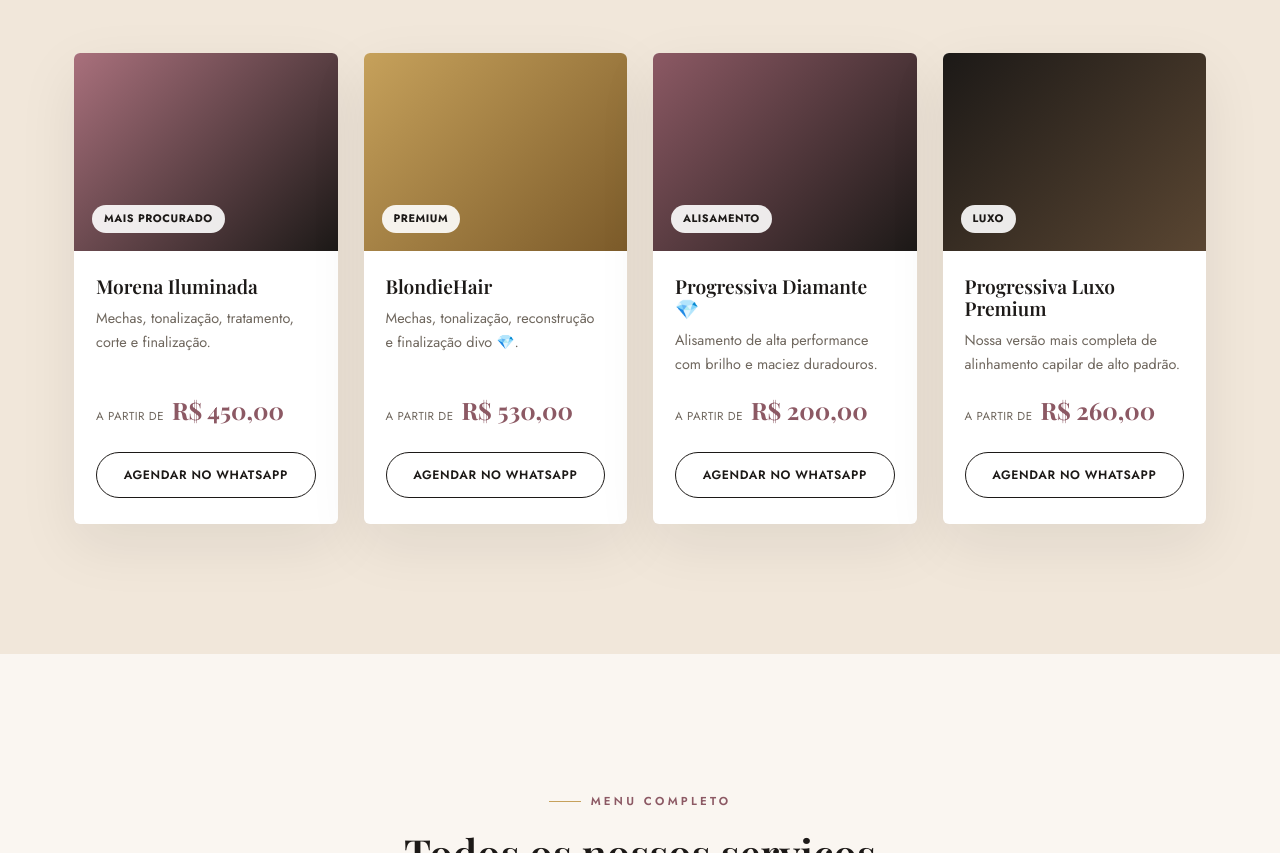
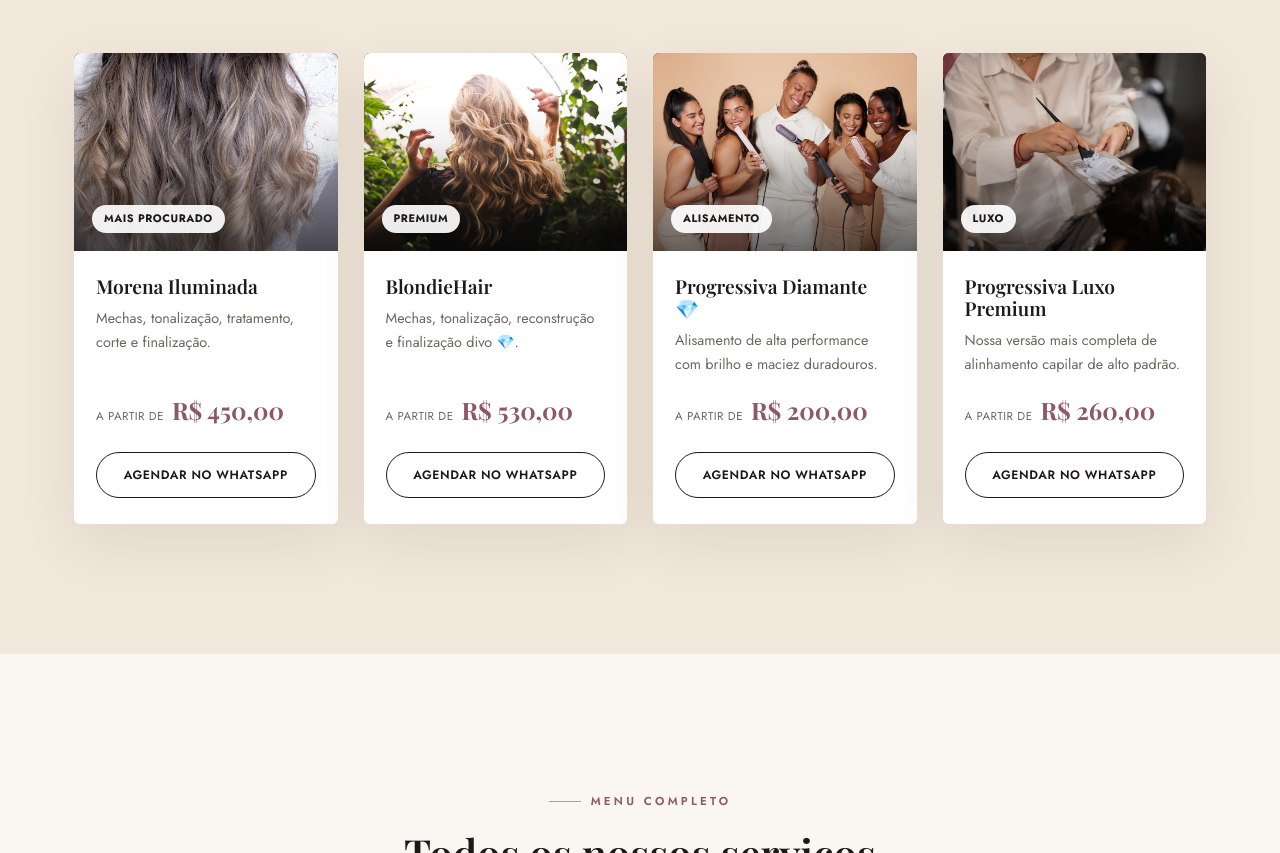
Before and after one commit to Igorleite21/studio-alinne, a website: page index.html in a window 1280 px wide. Shown: the part 2119-2972 px from the top of the page. Drawn offline with nearby package versions, Linux system fonts and the light colour scheme; a web font is replaced by a local one.

Commit message:
Adiciona fotos reais nos cards de serviços em destaque
Substitui os blocos de gradiente por fotografias de alta qualidade
(Unsplash, uso comercial livre) representando cada tratamento:
Morena Iluminada, BlondieHair, Progressiva Diamante e Progressiva
Luxo Premium. Adiciona overlay escuro para manter a legibilidade
das etiquetas sobre a imagem.

Co-Authored-By: Claude Sonnet 5 <noreply@anthropic.com>

```diff
--- a/css/style.css
+++ b/css/style.css
@@ -400,14 +400,32 @@ h1, h2, h3, h4 {
 .feature-card:hover { transform: translateY(-8px); box-shadow: var(--shadow-strong); }
 .feature-media {
   aspect-ratio: 4/3;
-  background: linear-gradient(135deg, var(--color-primary), var(--color-dark));
   position: relative;
   display: flex;
   align-items: flex-end;
   padding: 18px;
+  overflow: hidden;
+  background: var(--color-dark);
+}
+.feature-media img {
+  position: absolute;
+  inset: 0;
+  width: 100%;
+  height: 100%;
+  object-fit: cover;
+  transition: transform 0.6s ease;
+}
+.feature-card:hover .feature-media img { transform: scale(1.06); }
+.feature-media::after {
+  content: '';
+  position: absolute;
+  inset: 0;
+  background: linear-gradient(to top, rgba(0,0,0,0.55) 0%, rgba(0,0,0,0.05) 55%, transparent 75%);
 }
 .feature-media span.tag {
-  background: rgba(255,255,255,0.9);
+  position: relative;
+  z-index: 1;
+  background: rgba(255,255,255,0.92);
   color: var(--color-dark);
   font-size: 0.68rem;
   font-weight: 700;
@@ -416,9 +434,6 @@ h1, h2, h3, h4 {
   padding: 5px 12px;
   border-radius: 100px;
 }
-.feature-card:nth-child(2) .feature-media { background: linear-gradient(135deg, var(--color-accent), #7c5b2a); }
-.feature-card:nth-child(3) .feature-media { background: linear-gradient(135deg, #8c5964, var(--color-dark)); }
-.feature-card:nth-child(4) .feature-media { background: linear-gradient(135deg, var(--color-dark), #5a4632); }
 .feature-body { padding: 24px 22px 26px; display: flex; flex-direction: column; gap: 10px; flex-grow: 1; }
 .feature-body h3 { font-size: 1.2rem; }
 .feature-body p { color: var(--color-text-light); font-size: 0.9rem; flex-grow: 1; }
--- a/index.html
+++ b/index.html
@@ -119,7 +119,7 @@
 
     <div class="featured-grid">
       <div class="feature-card reveal">
-        <div class="feature-media"><span class="tag">Mais procurado</span></div>
+        <div class="feature-media"><img src="images/morena-iluminada.jpg" alt="Cabelo com mechas e tonalização estilo Morena Iluminada" loading="lazy" width="900" height="675"><span class="tag">Mais procurado</span></div>
         <div class="feature-body">
           <h3>Morena Iluminada</h3>
           <p>Mechas, tonalização, tratamento, corte e finalização.</p>
@@ -129,7 +129,7 @@
       </div>
 
       <div class="feature-card reveal">
-        <div class="feature-media"><span class="tag">Premium</span></div>
+        <div class="feature-media"><img src="images/blondiehair.jpg" alt="Cabelo loiro iluminado estilo BlondieHair" loading="lazy" width="900" height="675"><span class="tag">Premium</span></div>
         <div class="feature-body">
           <h3>BlondieHair</h3>
           <p>Mechas, tonalização, reconstrução e finalização divo 💎.</p>
@@ -139,7 +139,7 @@
       </div>
 
       <div class="feature-card reveal">
-        <div class="feature-media"><span class="tag">Alisamento</span></div>
+        <div class="feature-media"><img src="images/progressiva-diamante.jpg" alt="Alisamento capilar Progressiva Diamante" loading="lazy" width="900" height="675"><span class="tag">Alisamento</span></div>
         <div class="feature-body">
           <h3>Progressiva Diamante 💎</h3>
           <p>Alisamento de alta performance com brilho e maciez duradouros.</p>
@@ -149,7 +149,7 @@
       </div>
 
       <div class="feature-card reveal">
-        <div class="feature-media"><span class="tag">Luxo</span></div>
+        <div class="feature-media"><img src="images/progressiva-luxo.jpg" alt="Aplicação de tratamento capilar premium, Progressiva Luxo Premium" loading="lazy" width="900" height="675"><span class="tag">Luxo</span></div>
         <div class="feature-body">
           <h3>Progressiva Luxo Premium</h3>
           <p>Nossa versão mais completa de alinhamento capilar de alto padrão.</p>
```
Also changed, not shown: images/blondiehair.jpg (added), images/morena-iluminada.jpg (added), images/progressiva-diamante.jpg (added), images/progressiva-luxo.jpg (added).
